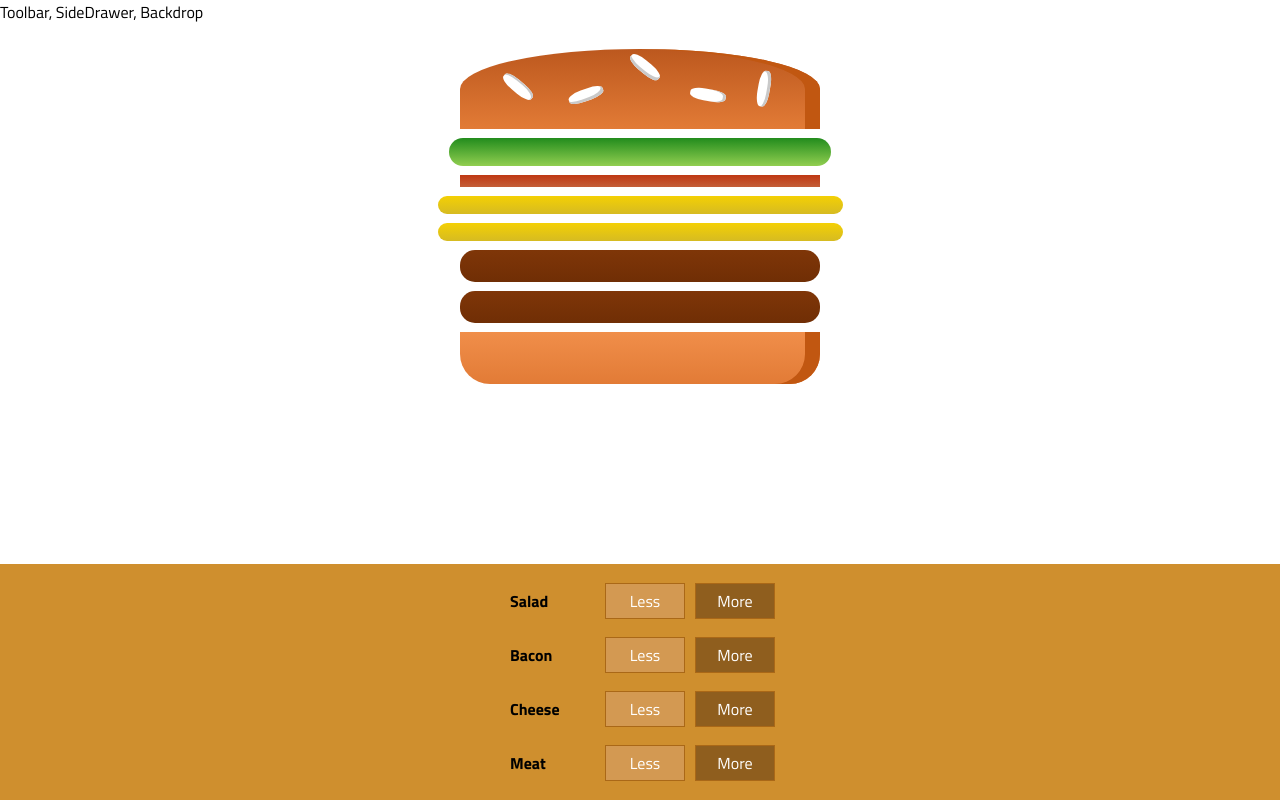
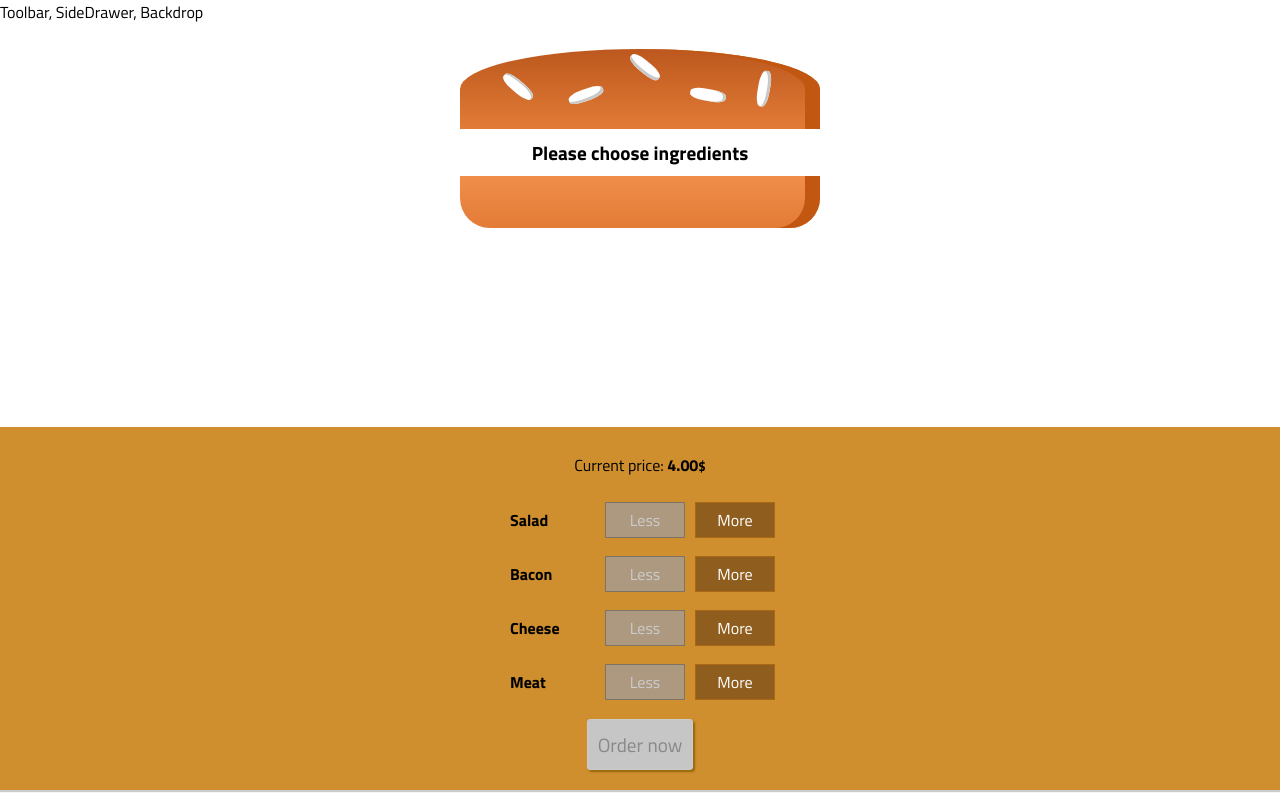
Before and after one commit to akarlovskaya/burger-builder, a React app: page / in a window 1280 px wide. Built offline with nearby package versions, Linux system fonts and the light colour scheme.

Commit message:
add Order now button with functionality

```diff
--- a/src/components/Burger/BuildControls/BuildControls.css
+++ b/src/components/Burger/BuildControls/BuildControls.css
@@ -7,6 +7,49 @@
     flex-flow: column;
     align-items: center;
     box-shadow: 0 2px 1px #ccc;
-    margin: auto;
+    margin: 10px auto;
     padding: 10px 0;
 }
+
+.OrderButton {
+    background-color: #DAD735;
+    outline: none;
+    cursor: pointer;
+    border: 1px solid #966909;
+    border-radius: 3px;
+    color: #966909;
+    font-family: inherit;
+    font-size: 1.2em;
+    padding: 10px;
+    margin: 10px 0;
+    box-shadow: 2px 2px 2px #966909;
+}
+
+.OrderButton:hover, .OrderButton:active {
+    background-color: #d7d528;
+    border: 1px solid #966909;
+    color: #966909;
+}
+
+.OrderButton:disabled {
+    background-color: #C7C6C6;
+    cursor: not-allowed;
+    border: 1px solid #ccc;
+    color: #888888;
+}
+
+.OrderButton:not(:disabled) {
+    animation: enable 0.3s linear;
+}
+
+@keyframes enable {
+    0% {
+        transform: scale(1);
+    }
+    60% {
+        transform: scale(1.1);
+    }
+    100% {
+        transform: scale(1);
+    }
+}
--- a/src/components/Burger/BuildControls/BuildControls.js
+++ b/src/components/Burger/BuildControls/BuildControls.js
@@ -10,8 +10,10 @@ const controls = [
 ];
 
 export const buildControls = (props) => {
+    // console.log(!props.purchasable);
   return (
       <div className={classes.BuildControls}>
+          <p>Current price: <strong>{props.price.toFixed(2)}<small>$</small></strong></p>
           { controls.map( controlItem => {
               return <BuildControl
                   key={controlItem.label}
@@ -22,6 +24,10 @@ export const buildControls = (props) => {
               />
           })
           }
+          <button
+              className={classes.OrderButton}
+              // disabled={true} to make it disabled
+              disabled={!props.purchasable}>Order now</button>
       </div>
   );
 }
--- a/src/containers/BurgerBuilder/BurgerBuilder.js
+++ b/src/containers/BurgerBuilder/BurgerBuilder.js
@@ -12,13 +12,31 @@ const INGREDIENTS_PRICES = {
 class BurgerBuilder extends Component {
     state = {
         ingredients: {
-            salad: 1,
-            bacon: 1,
-            cheese: 2,
-            meat: 2
+            salad: 0,
+            bacon: 0,
+            cheese: 0,
+            meat: 0
         },
-        basePrice: 4
+        basePrice: 4,
+        purchasable: false
     }
+
+
+
+    updatePurchaseState = (ingredients) => {
+        //create new array of keys and calculate sum of all values
+        const sum = Object.keys(ingredients)
+            .map( (key, i) => {
+                return ingredients[key];
+            })
+            .reduce( (sum, el) => {
+                return sum + el;
+            }, 0);
+
+            this.setState({
+                purchasable: sum > 0
+            });
+    };
 
     addIngredientHandler = (type) => {
         const oldCount = this.state.ingredients[type];
@@ -36,7 +54,8 @@ class BurgerBuilder extends Component {
             ingredients: updatedIngredients,
             basePrice: updatedPrice
         });
-        console.log(this.state);
+        // pass updatedIngredients array to updatePurchaseState method
+        this.updatePurchaseState(updatedIngredients);
     }
 
     removeIngredientHandler = (type) => {
@@ -57,10 +76,11 @@ class BurgerBuilder extends Component {
             ingredients: updatedIngredients,
             basePrice: updatedPrice
         });
+        this.updatePurchaseState(updatedIngredients);
     }
 
     render() {
-        // disable button checker
+        // disabled button checker
         const disabledInfo = {
             ...this.state.ingredients
         }
@@ -76,6 +96,8 @@ class BurgerBuilder extends Component {
                     addHandler={this.addIngredientHandler}
                     removeHandler={this.removeIngredientHandler}
                     disabledInfo={disabledInfo}
+                    price={this.state.basePrice}
+                    purchasable={this.state.purchasable}
                 />
             </React.Fragment>
         )
```
